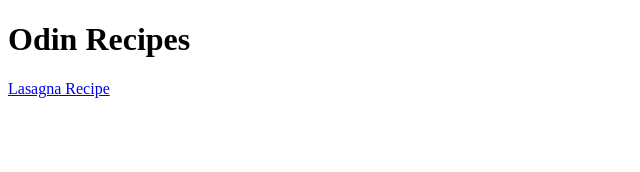
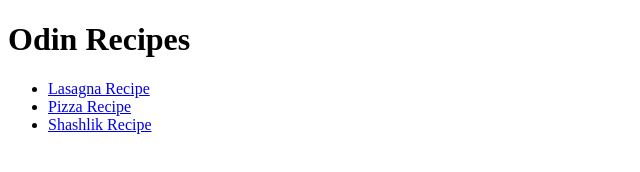
Before and after one commit to ComfyMonkey/odin-recipes, a plain HTML site: page index.html in a window 1280 px wide. Shown: the whole page, without its empty margins (0-640 px from the left). Drawn offline with Linux system fonts and the light colour scheme.

Commit message:
Adds unordered list of recipes with links

```diff
--- a/index.html
+++ b/index.html
@@ -7,6 +7,10 @@
 
     <body>
         <h1>Odin Recipes</h1>
-        <a href="recipes/lasagna.html">Lasagna Recipe</a>
+        <ul>
+        <li><a href="recipes/lasagna.html">Lasagna Recipe</a></li>
+        <li><a href="recipes/pizza.html">Pizza Recipe</a></li>
+        <li> <a href="recipes/shashlik.html">Shashlik Recipe</a></li>
+        </ul>
     </body>
 </html>
```
Also changed, not shown: recipes/pizza.html (added, +11 -0 lines), recipes/shashlik.html (added, +11 -0 lines).
